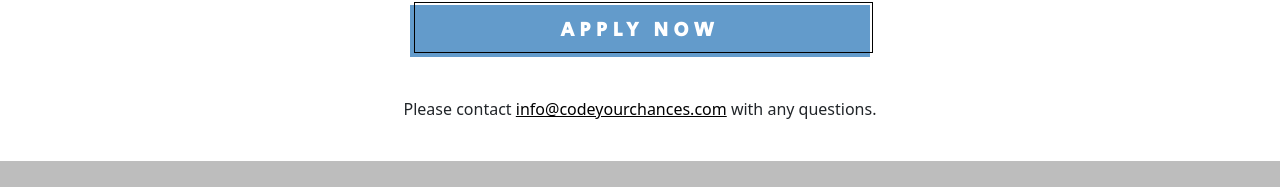
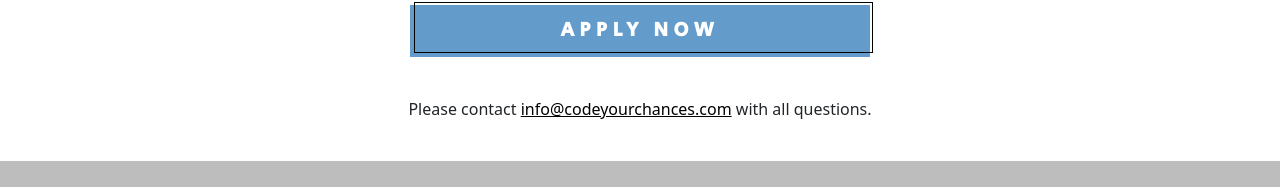
Before and after one commit to siyachoudhary/codeyourchances, a React (Create React App) app: page /codeyourchances/apply in a window 1280 px wide. Shown: the part 872-1059 px from the top of the page. Built offline with nearby package versions, Linux system fonts and the light colour scheme.

Commit message:
Update Apply.js

```diff
--- a/src/screens/Apply.js
+++ b/src/screens/Apply.js
@@ -29,7 +29,7 @@ export const Apply = () => {
 
             <br></br>
             <div className='button-53'><a href="https://docs.google.com/forms/d/e/1FAIpQLSdnEp8Hu1wNlYhC_a7YpbnXhV1o_yuy47R_bnJ-f89tX6JphQ/viewform" target='blank' className='scheduleBtnTxt'>APPLY NOW</a></div>
-            <p>Please contact <a href="mailto: info@codeyourchances.com" target='blank' style={{color: "black"}}>info@codeyourchances.com</a> with any questions.</p>
+            <p>Please contact <a href="mailto: info@codeyourchances.com" target='blank' style={{color: "black"}}>info@codeyourchances.com</a> with all questions.</p>
           </div>
         </div>
 
```
